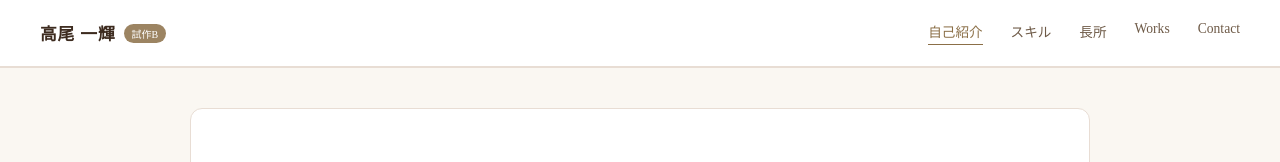
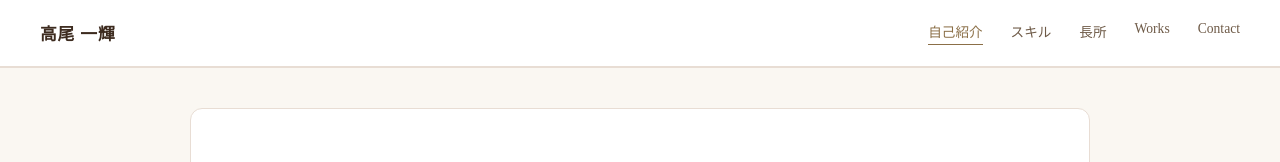
Before and after one commit to kazukiyuru/portfolio-design, a plain HTML site: page portfolio-b/index.html in a window 1280 px wide. Shown: the top 162 px of the page. Drawn offline with Linux system fonts and the light colour scheme; grey boxes are pictures that could not be loaded.

Commit message:
Remove prototype "試作B" badge from standalone production copy
The badge was only meant to distinguish design proposals during
review; the standalone portfolio-b/ is now the production site.

```diff
--- a/portfolio-b/index.html
+++ b/portfolio-b/index.html
@@ -30,12 +30,6 @@
   html { scroll-behavior: smooth; }
   body { font-family: 'Noto Serif JP', serif; background: var(--bg); color: var(--text); }
   section[id] { scroll-margin-top: 84px; }
-
-  .label-badge {
-    font-size: 10px; padding: 2px 8px; border-radius: 10px;
-    background: var(--accent); color: #fff;
-    margin-left: 8px; white-space: nowrap; opacity: 0.85; flex-shrink: 0;
-  }
 
   /* Header */
   header {
@@ -263,7 +257,6 @@
 
 <header>
   <h1>高尾 一輝</h1>
-  <span class="label-badge">試作B</span>
   <nav class="desktop-nav">
     <a href="#about">自己紹介</a>
     <a href="#skills">スキル</a>
```
